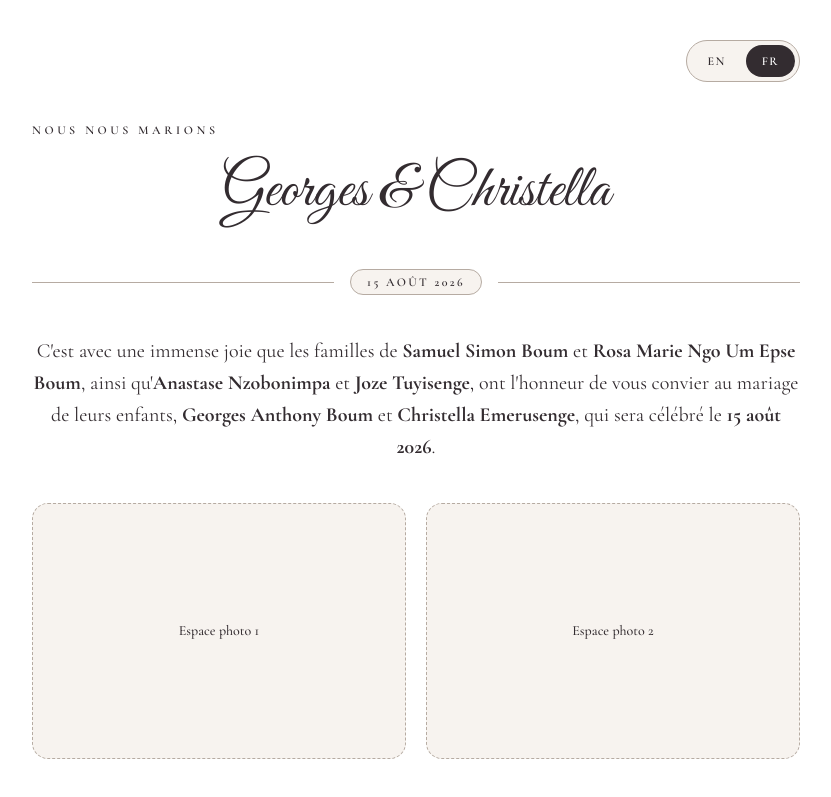
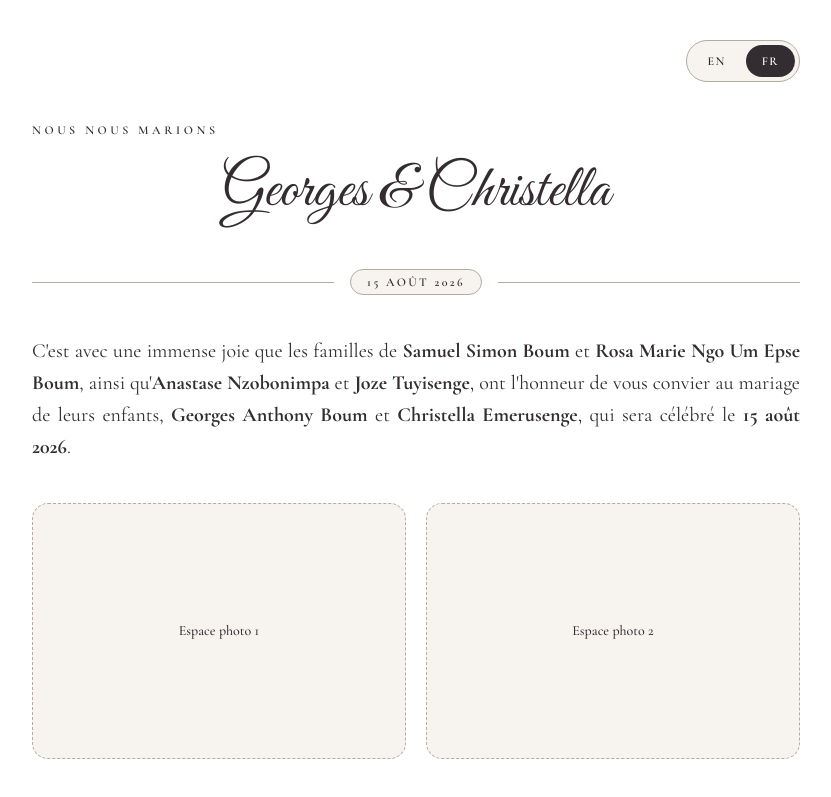
Before and after one commit to Freshafro/wedding-invitation, a Next.js app: page / in a window 1280 px wide. Shown: the top 797 px of the page, without its empty margins (224-1055 px from the left). Built offline with nearby package versions, Linux system fonts and the light colour scheme.

Commit message:
Trying justify text

```diff
--- a/app/page.tsx
+++ b/app/page.tsx
@@ -119,7 +119,7 @@ export default function Home() {
             <span className="h-px flex-1 border-t border-[var(--border-muted)]" />
           </div>
 
-          <p className="font-display text-lg leading-8 sm:text-xl text-center">{t.announcement}</p>
+          <p className="font-display text-justify text-lg leading-8 sm:text-xl">{t.announcement}</p>
 
           <div className="grid gap-5 sm:grid-cols-2">
             <div className="flex min-h-64 items-center justify-center rounded-2xl border border-dashed border-[var(--border-muted)] bg-[var(--surface-soft)] text-sm font-medium">
```
